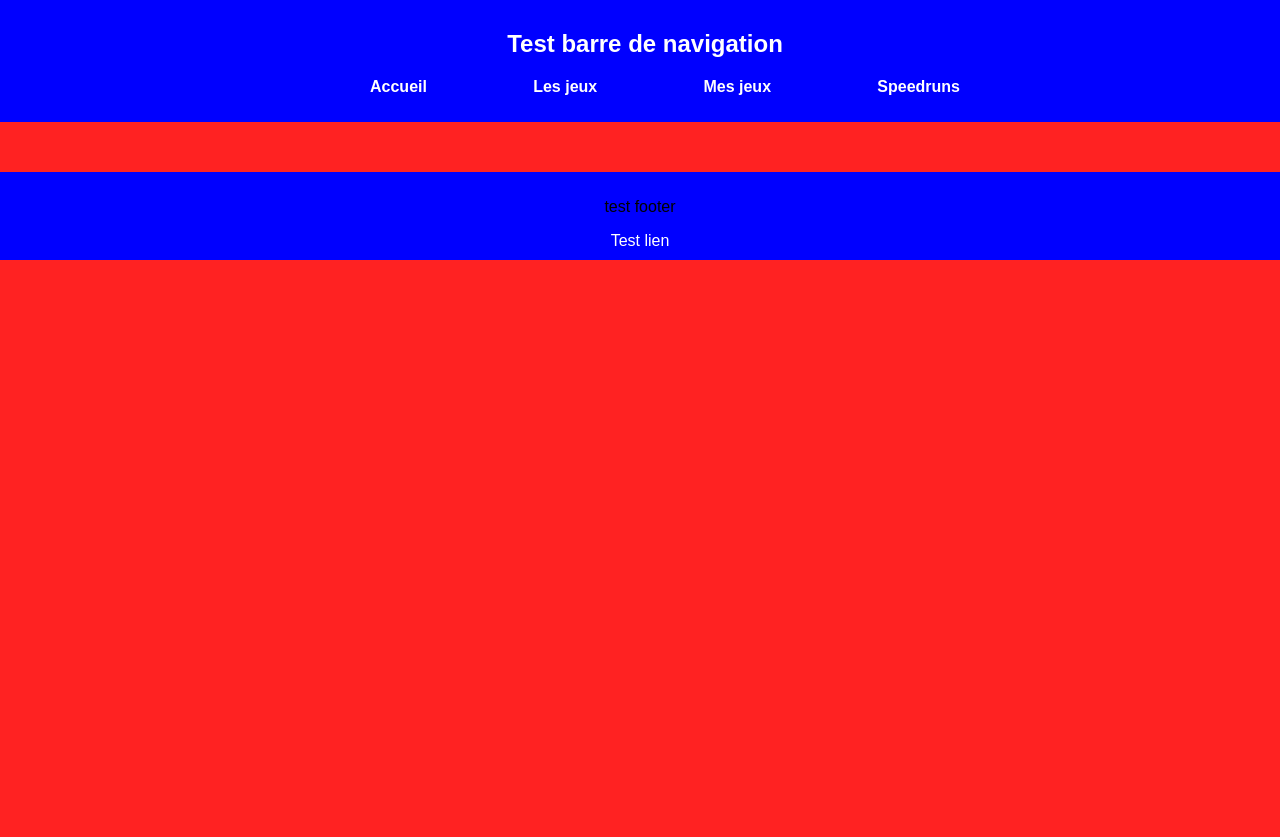
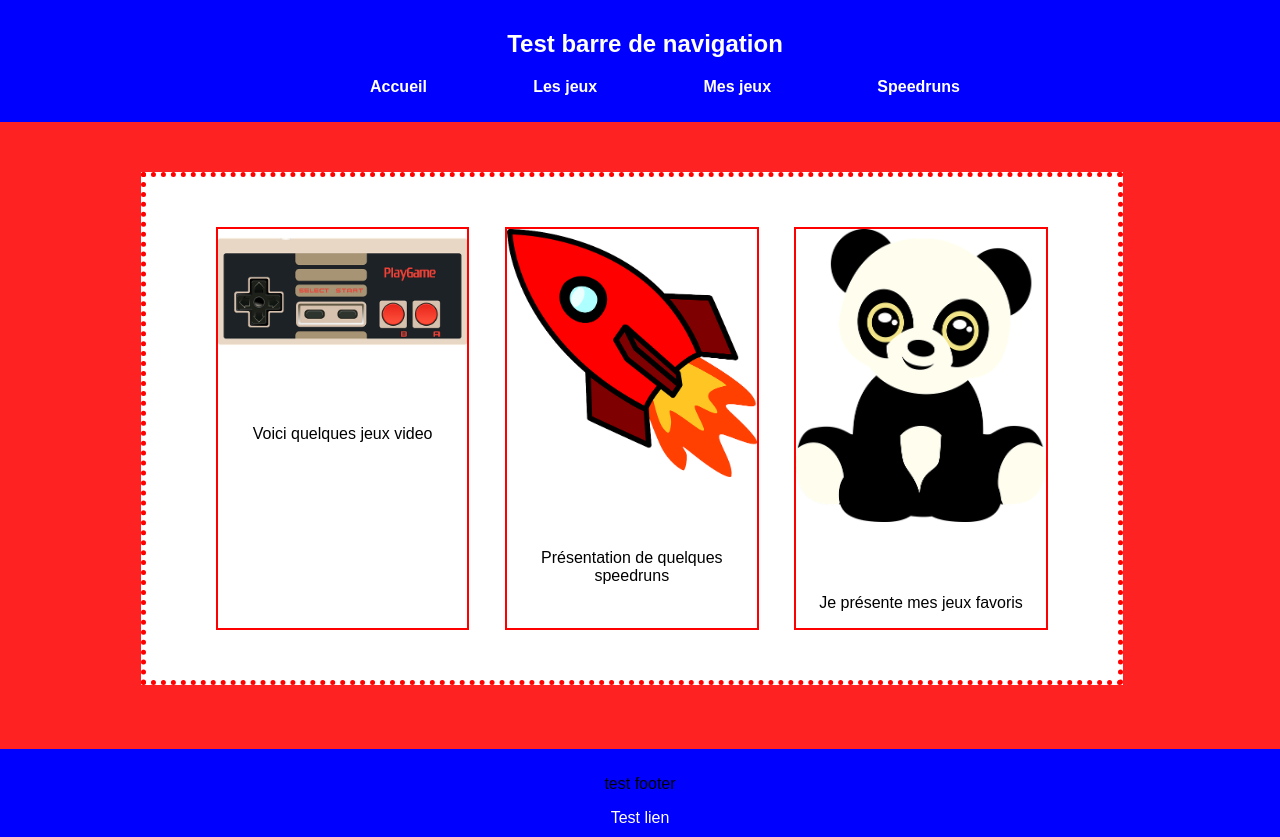
Before and after one commit to ingrid-schwarz/jvlist, a React (Create React App) app: page /mes-jeux in a window 1280 px wide. Before the commit the page ends 800 px from the top, so only its background shows below. Built offline with nearby package versions, Linux system fonts and the light colour scheme.

Commit message:
cadre pages jeux et mes jeux

```diff
--- a/src/App.js
+++ b/src/App.js
@@ -5,6 +5,8 @@ import './App.css';
 import './components/css/Header.css';
 import Speedrun from './components/Speedrun';
 import Footer from './components/Footer';
+import MyGames from './components/MyGames';
+import Games from './components/Games';
 
 
 class App extends Component {
@@ -29,6 +31,8 @@ class App extends Component {
           <Routes>
             <Route path="/" element={<TitlePart/>}></Route>
             <Route path="/speedrun" element={<Speedrun/>}></Route>
+            <Route path="/mes-jeux" element={<MyGames/>}></Route>
+            <Route path="/jeux" element={<Games/>}></Route>
           </Routes>
           <Footer/>
         </div>
--- /dev/null
+++ b/src/components/Games.jsx
@@ -0,0 +1,12 @@
+import React from 'react';
+import './css/TitlePart.css';
+import Nes from '../images/nes-controller.png';
+import Panda from '../images/panda.png';
+import Rocket from '../images/rocket.png';
+
+function Games (){
+
+
+}
+
+export default Games;
--- /dev/null
+++ b/src/components/MyGames.jsx
@@ -0,0 +1,36 @@
+import React from 'react';
+import './css/TitlePart.css';
+import Nes from '../images/nes-controller.png';
+import Panda from '../images/panda.png';
+import Rocket from '../images/rocket.png';
+
+
+function MyGames (){
+    return(
+        <div className="title-part">
+
+            <a href="google.com" className="case">
+                <img className="timg" src={Nes} alt="Jeux Vidéo"/>
+                <h2>Jeux 1</h2>
+                <p>Voici quelques jeux video</p>
+
+            </a>
+
+            <a className="case">
+                <img className="timg" src={Rocket} alt="speedrun"/>
+                <h2>Jeux 2</h2>
+                <p>Présentation de quelques speedruns</p>
+
+            </a>
+
+            <a className="case">
+                <img className="timg" src={Panda} alt="mes jeux"/>
+                <h2>Jeux 3</h2>
+                <p>Je présente mes jeux favoris</p>
+            </a>
+
+        </div>
+    );
+}
+
+export default MyGames;
```
